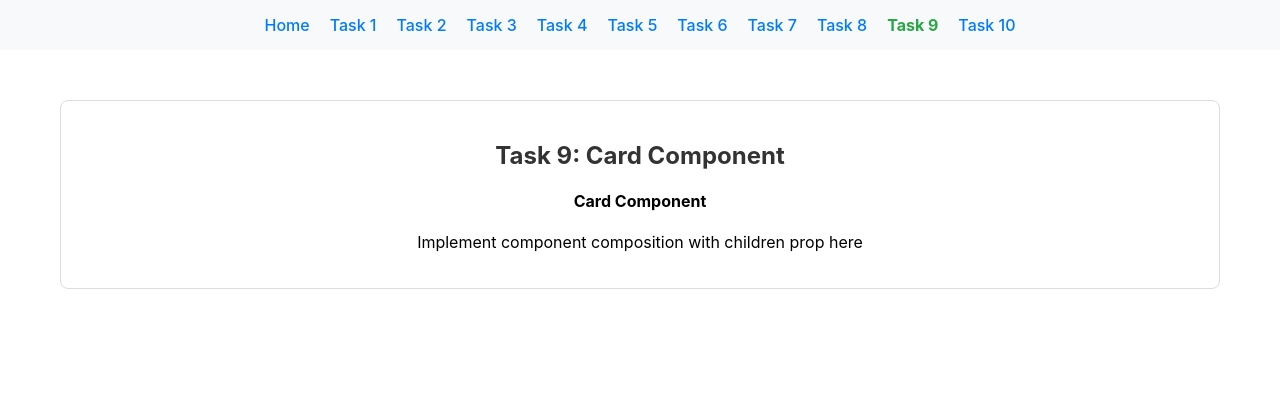
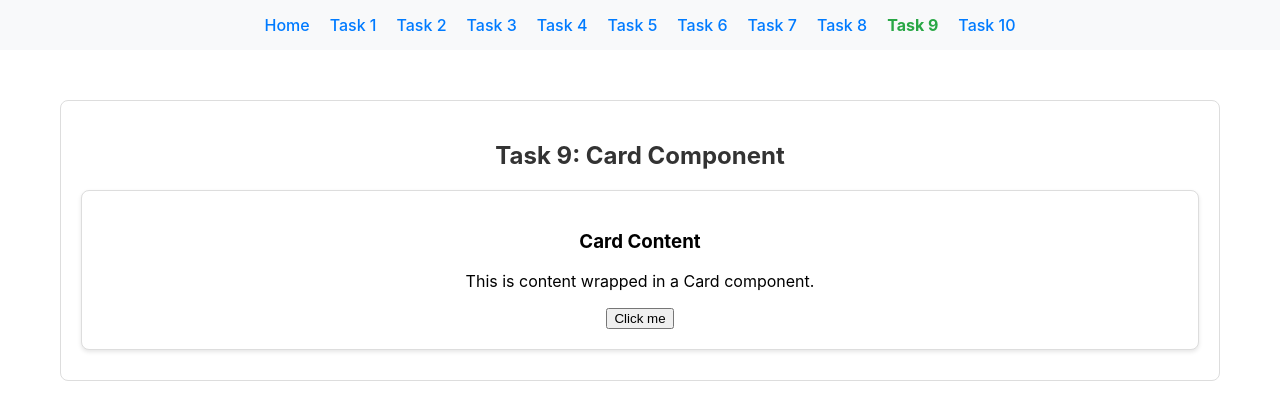
Before and after one commit to Lant1Kun/node.js-pre-training-assigment-solution, a React (Create React App) app in the folder React-CSS/react-todo-app/: page /task-09 in a window 1280 px wide. Shown: the top 420 px of the page. Built offline with nearby package versions, Linux system fonts and the light colour scheme.

Commit message:
Task 9 completed

```diff
--- a/React-CSS/react-todo-app/src/solutions/task-09/Card.tsx
+++ b/React-CSS/react-todo-app/src/solutions/task-09/Card.tsx
@@ -97,10 +97,8 @@ export const Card: React.FC<{ children: React.ReactNode }> = ({ children }) => {
   // }
 
   return (
-    <div>
-      {/* TODO: Replace this with your implementation */}
-      <h4>Card Component</h4>
-      <p>Implement component composition with children prop here</p>
+    <div className='card'>
+      {children}
     </div>
   );
 };
```
